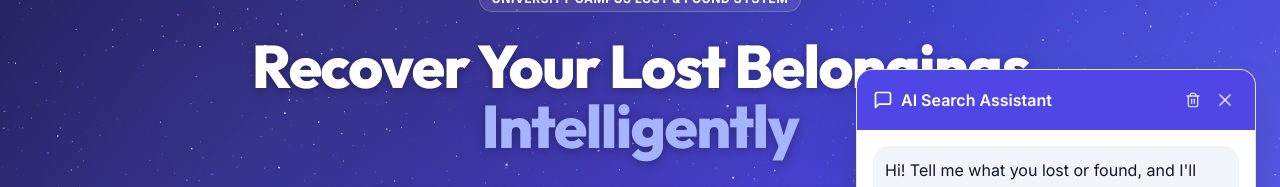
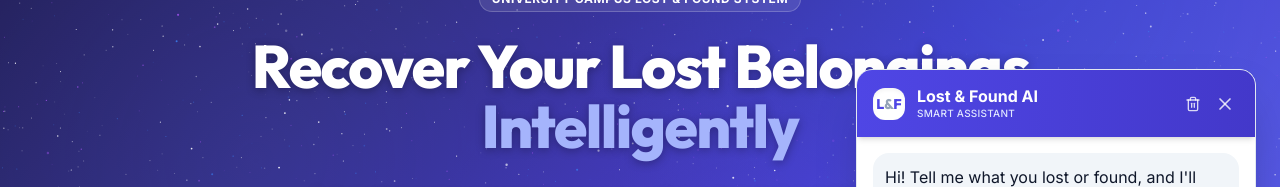
Before and after one commit to nisalajurianze/Project-lost-found-system, a React (Vite) app in the folder frontend/: page / in a window 1280 px wide. Both pictures are taken after a click on the button 1228 px from the left and 748 px from the top of the page. Shown: the part 207-394 px from the top of the page. Built offline with nearby package versions, Linux system fonts and the light colour scheme; no server answers.

Commit message:
style: Upgrade Chatbot header with brand logo and gradient

```diff
--- a/frontend/src/components/common/AIChatbot.jsx
+++ b/frontend/src/components/common/AIChatbot.jsx
@@ -124,10 +124,15 @@ const AIChatbot = () => {
         style={{ height: '500px', maxHeight: 'calc(100vh - 6rem)' }}
       >
         {/* Header */}
-        <div className="bg-primary-600 text-white p-4 flex justify-between items-center shrink-0">
-          <div className="flex items-center gap-2">
-            <FiMessageSquare className="w-5 h-5" />
-            <h3 className="font-semibold">AI Search Assistant</h3>
+        <div className="bg-gradient-to-r from-primary-600 to-primary-700 text-white p-4 flex justify-between items-center shrink-0 shadow-md z-10">
+          <div className="flex items-center gap-3">
+            <div className="bg-white text-primary-600 w-8 h-8 rounded-xl flex items-center justify-center font-black font-display shadow-inner">
+              <span className="text-sm">L<span className="text-surface-400">&</span>F</span>
+            </div>
+            <div className="flex flex-col">
+              <h3 className="font-bold leading-tight">Lost & Found AI</h3>
+              <span className="text-[10px] text-primary-100 font-medium tracking-wide">SMART ASSISTANT</span>
+            </div>
           </div>
           <div className="flex items-center gap-1">
             <button
```
